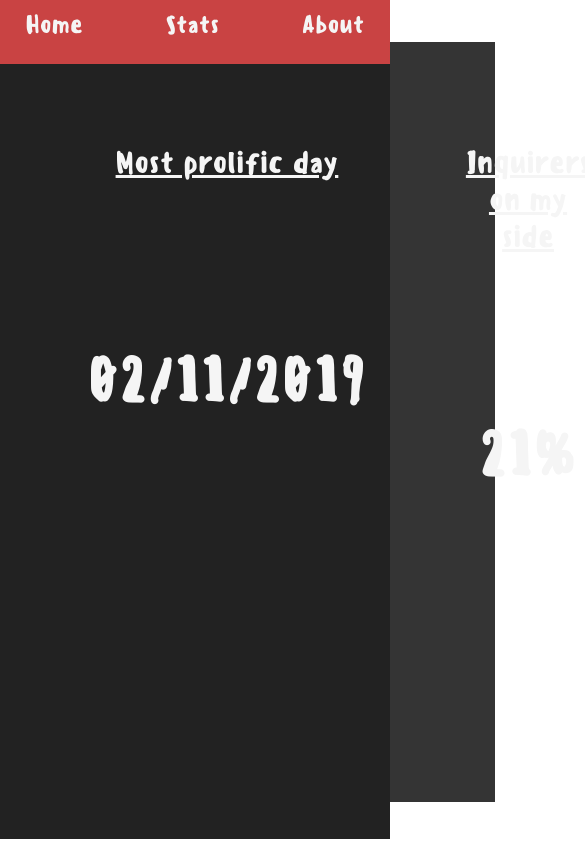
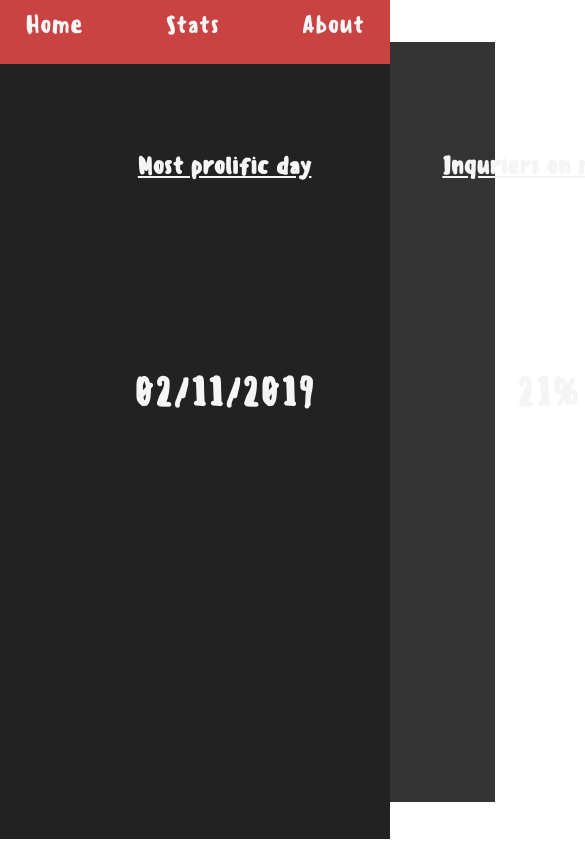
Before and after one commit to mandables/not-ready-fe, a React (Create React App) app: page / in a window 390 px wide. Both pictures are taken after a click on the item "Stats". Shown: the top 844 px of the page, 585 px wide, since content can reach past the window. Built offline with nearby package versions, Linux system fonts and the light colour scheme; no server answers.

Commit message:
Created stats page with table and used vmin for fonts

```diff
--- a/src/App.css
+++ b/src/App.css
@@ -1,4 +1,3 @@
-
 @font-face {
 	font-family: "Sensei";
 	src: url("Sensei-Medium.otf") format("otf");
@@ -9,7 +8,6 @@
 body {
 	font-family: "Sensei";
 	color: whitesmoke;
-
 }
 
 html {
@@ -21,18 +19,16 @@ html {
 	background-size: cover;
 }
 
-
 .navbar {
 	/* border: 1px solid; */
 	height: 64px;
 	/* position: relative; */
-  background-color:rgb(201, 67, 67);
+	background-color: rgb(201, 67, 67);
 	align-items: center;
 	text-align: center;
 	/* display: flex; */
 	justify-content: space-between;
 	color: whitesmoke;
-
 }
 
 .nav-links {
@@ -68,7 +64,6 @@ li {
 	font-size: 2em;
 	/* align-self: auto; */
 	/* width: 50% */
-
 }
 
 figure {
@@ -107,6 +102,7 @@ figure {
 	justify-content: center;
 	background-color: rgb(34, 34, 34);
 	height: 91.8vh;
+	text-align: center;
 }
 
 .stat {
@@ -117,6 +113,18 @@ figure {
 	width: 300px;
 	height: 200px;
 }
+tr {
+	text-align: center;
+	/* padding: 100px; */
+	font-size: 10vmin;
+
+	width: 300px;
+	height: 200px;
+}
+
+td {
+	padding: 100px;
+}
 
 .stat #title {
 	text-decoration: underline;
@@ -124,7 +132,21 @@ figure {
 }
 
 @media screen and (max-width: 500px) {
-  #about { width: 90%; margin: 0; overflow: hidden;}
-  html {background: url('./Images/Web-background.png') no-repeat center center fixed; background-size: 600px 760px;}
-  .container {height: 100%;}
+	#about {
+		width: 90%;
+		margin: 0;
+		overflow: hidden;
 	}
+	html {
+		background: url('./Images/Web-background.png') no-repeat center center fixed;
+		background-size: 600px 760px;
+	}
+	.container {
+		height: 100%;
+	}
+}
+
+th {
+	text-decoration: underline;
+	font-size: 6vmin;
+}
--- a/src/App.js
+++ b/src/App.js
@@ -4,6 +4,7 @@ import Counter from './Counter';
 import NavBar2 from './NavBar2';
 import About from './About';
 import Stats from './Stats';
+import Stats2 from './Stats2';
 import webBackground from './Images/Web-background.png';
 import mobileBackground from './Images/Mobile-background.png';
 
@@ -40,7 +41,7 @@ class App extends Component {
 		} else if (this.state.about) {
 			return <About />;
 		} else {
-			return <Stats stats={this.state.stats} />;
+			return <Stats2 stats={this.state.stats} />;
 		}
 	};
 
--- a/src/Stats.js
+++ b/src/Stats.js
@@ -13,7 +13,7 @@ export default class Stats extends Component {
 				<div className="stat" id="stat-two">
 					<p id="title">Most prolific day</p>
 					<br />
-					<p>02/11/2019</p>
+					<p id="date">02/11/2019</p>
 				</div>
 				<div className="stat" id="stat-three">
 					<p id="title">Inquirers on my side</p>
--- /dev/null
+++ b/src/Stats2.js
@@ -0,0 +1,23 @@
+import React, { Component } from 'react';
+
+export default class Stats2 extends Component {
+	render() {
+		const { stats } = this.props;
+		return (
+			<div className="stats-container">
+				<table>
+					<tr>
+						<th>Top commenter</th>
+						<th>Most prolific day</th>
+						<th>Inquriers on my side</th>
+					</tr>
+					<tr>
+						<td>Abujee</td>
+						<td>02/11/2019</td>
+						<td>21%</td>
+					</tr>
+				</table>
+			</div>
+		);
+	}
+}
```
Lines whose indentation alone changed are shown as unchanged.
